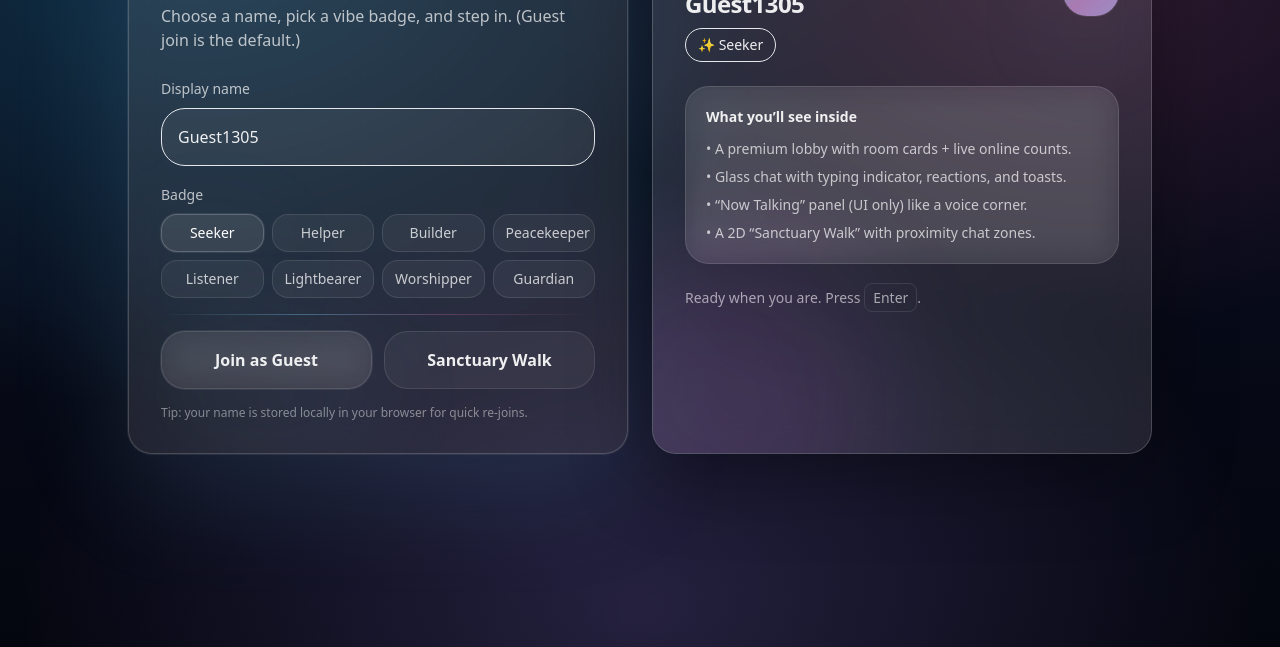
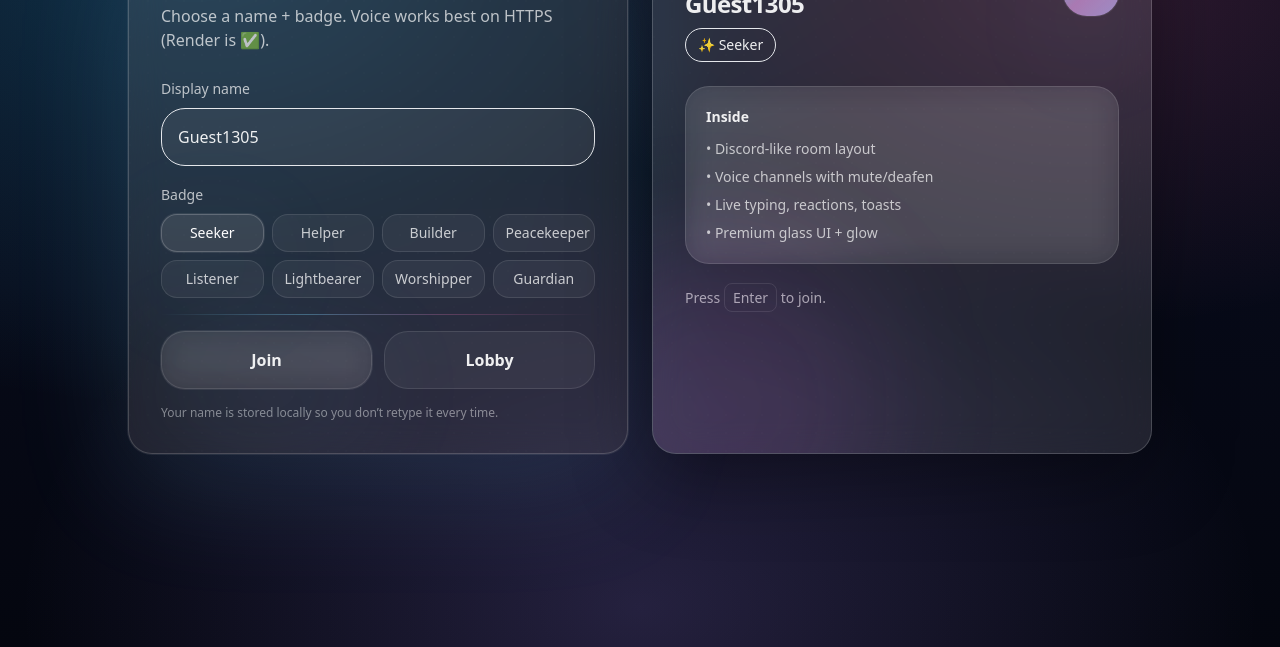
Before and after one commit to lukasbonthy/SelahSanctuary, a website: page public/login.html in a window 1280 px wide. Shown: the part 153-800 px from the top of the page. Drawn offline with nearby package versions, Linux system fonts and the light colour scheme.

Commit message:
Update login.html

```diff
--- a/public/login.html
+++ b/public/login.html
@@ -20,7 +20,7 @@
 
           <h1 class="text-3xl font-semibold tracking-tight">Enter Selah Sanctuary</h1>
           <p class="text-white/70 mt-2">
-            Choose a name, pick a vibe badge, and step in. (Guest join is the default.)
+            Choose a name + badge. Voice works best on HTTPS (Render is ✅).
           </p>
 
           <div class="mt-6 space-y-4">
@@ -32,24 +32,22 @@
 
             <div>
               <label class="text-sm text-white/70">Badge</label>
-              <div class="mt-2 grid grid-cols-2 sm:grid-cols-4 gap-2" id="badges">
-                <!-- injected -->
-              </div>
+              <div class="mt-2 grid grid-cols-2 sm:grid-cols-4 gap-2" id="badges"></div>
             </div>
 
             <div class="neon-divider"></div>
 
             <div class="flex flex-col sm:flex-row gap-3">
               <button id="enter" class="flex-1 glass-soft glow-ring shimmer pressy rounded-3xl px-6 py-4 font-semibold">
-                Join as Guest
+                Join
               </button>
-              <a href="/walk" class="flex-1 pressy rounded-3xl px-6 py-4 font-semibold bg-white/5 hover:bg-white/8 border border-white/10 transition text-center">
-                Sanctuary Walk
+              <a href="/lobby" class="flex-1 pressy rounded-3xl px-6 py-4 font-semibold bg-white/5 hover:bg-white/8 border border-white/10 transition text-center">
+                Lobby
               </a>
             </div>
 
             <p class="text-xs text-white/45">
-              Tip: your name is stored locally in your browser for quick re-joins.
+              Your name is stored locally so you don’t retype it every time.
             </p>
           </div>
         </div>
@@ -69,17 +67,17 @@
           </div>
 
           <div class="mt-6 glass-soft rounded-3xl p-5">
-            <div class="text-sm font-semibold">What you’ll see inside</div>
+            <div class="text-sm font-semibold">Inside</div>
             <ul class="mt-3 text-sm text-white/70 space-y-2">
-              <li>• A premium lobby with room cards + live online counts.</li>
-              <li>• Glass chat with typing indicator, reactions, and toasts.</li>
-              <li>• “Now Talking” panel (UI only) like a voice corner.</li>
-              <li>• A 2D “Sanctuary Walk” with proximity chat zones.</li>
+              <li>• Discord-like room layout</li>
+              <li>• Voice channels with mute/deafen</li>
+              <li>• Live typing, reactions, toasts</li>
+              <li>• Premium glass UI + glow</li>
             </ul>
           </div>
 
           <div class="mt-6 text-sm text-white/60">
-            Ready when you are. Press <span class="px-2 py-1 rounded-lg bg-white/6 border border-white/10">Enter</span>.
+            Press <span class="px-2 py-1 rounded-lg bg-white/6 border border-white/10">Enter</span> to join.
           </div>
         </div>
       </div>
@@ -97,7 +95,6 @@
 
     const s = Selah.session.ensure();
     nameEl.value = s.name || "";
-
     let chosenBadge = s.badge || "Seeker";
 
     function renderBadges() {
@@ -128,20 +125,16 @@
 
     renderBadges();
     syncPreview();
-
     nameEl.addEventListener("input", syncPreview);
 
     document.getElementById("enter").addEventListener("click", () => {
       const nm = (nameEl.value || "").trim().slice(0, 24);
-      const payload = { name: nm.length ? nm : s.name, badge: chosenBadge };
-      Selah.session.set(payload);
+      Selah.session.set({ name: nm.length ? nm : s.name, badge: chosenBadge });
       Selah.toast({ kind: "success", title: "Welcome", message: "Entering the lobby…" });
       setTimeout(() => location.href = "/lobby", 220);
     });
 
-    document.addEventListener("keydown", (e) => {
-      if (e.key === "Enter") document.getElementById("enter").click();
-    });
+    document.addEventListener("keydown", (e) => { if (e.key === "Enter") document.getElementById("enter").click(); });
   </script>
 </body>
 </html>
```
